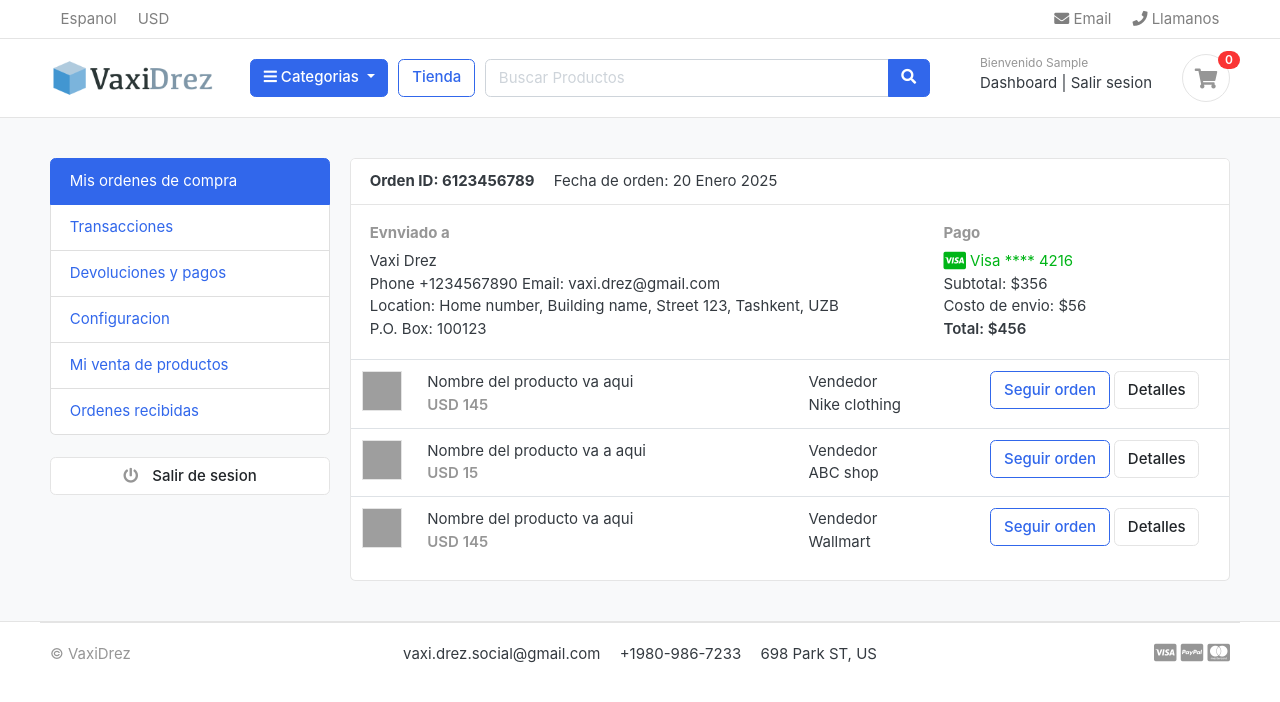
After one commit to jornkbz/ecommerce-django, a Django app: page /accounts/ in a window 1280 px wide. The commit adds this page. Shown: the top 702 px of the page. Run offline with Django 4.2, Linux system fonts and the light colour scheme; the visitor is signed in with stand-in values (Sample User, id 1); data that the repository does not hold is empty; some web fonts are replaced; grey boxes are pictures that could not be loaded.

```diff
--- a/accounts/urls.py
+++ b/accounts/urls.py
@@ -5,7 +5,9 @@ urlpatterns =  [
     path('register/', views.register, name='register'),
     path('login/', views.login, name='login'),
     path('logout/', views.logout, name='logout'),
-    path('activate/<uidb64>/<token>/', views.logout, name='activate'),
+    path('dashboard/', views.dashboard, name='dashboard'),
+    path('', views.dashboard, name='dashboard'),
+    path('activate/<uidb64>/<token>/', views.activate, name='activate'),
 
 
 ]
--- a/accounts/views.py
+++ b/accounts/views.py
@@ -64,7 +64,8 @@ def login(request):
 
         if user is not None:
             auth.login(request,user)
-            return redirect("home")
+            messages.success(request,'Has iniciado sesión exitosamente')
+            return redirect("dashboard")
 
         else:
             messages.error(request, 'Importante: Las credenciales son incorrectas')
@@ -96,3 +97,8 @@ def activate(request, uidb64, token):
     else:
         messages.error(request, 'La activación es invalida')
         return redirect('register')
+
+
+@login_required(login_url='login')
+def dashboard(request):
+    return render(request, 'accounts/dashboard.html')
--- /dev/null
+++ b/templates/accounts/dashboard.html
@@ -0,0 +1,106 @@
+{% extends 'base.html' %}
+
+{% block content %}
+
+
+<!-- ========================= SECTION CONTENT ========================= -->
+<section class="section-conten padding-y bg">
+    {% include 'includes/alerts.html' %}
+    <div class="container">
+        <div class="row">
+        <aside class="col-md-3">
+            <!--   SIDEBAR   -->
+            <ul class="list-group">
+                <a class="list-group-item active" href="#"> Mis ordenes de compra </a>
+                <a class="list-group-item" href="#"> Transacciones </a>
+                <a class="list-group-item" href="#"> Devoluciones y pagos </a>
+                <a class="list-group-item" href="#">Configuracion </a>
+                <a class="list-group-item" href="#"> Mi venta de productos </a>
+                <a class="list-group-item" href="#"> Ordenes recibidas </a>
+            </ul>
+            <br>
+            <a class="btn btn-light btn-block" href="{% url 'logout' %}"> <i class="fa fa-power-off"></i> <span class="text">Salir de sesion</span> </a>
+            <!--   SIDEBAR .//END   -->
+        </aside>
+        <main class="col-md-9">
+            <article class="card">
+            <header class="card-header">
+                <strong class="d-inline-block mr-3">Orden ID: 6123456789</strong>
+                <span>Fecha de orden: 20 Enero 2025</span>
+            </header>
+            <div class="card-body">
+                <div class="row">
+                    <div class="col-md-8">
+                        <h6 class="text-muted">Evnviado a</h6>
+                        <p>Vaxi Drez <br>
+                        Phone +1234567890 Email: vaxi.drez@gmail.com <br>
+                        Location: Home number, Building name, Street 123,  Tashkent, UZB <br>
+                        P.O. Box: 100123
+                         </p>
+                    </div>
+                    <div class="col-md-4">
+                        <h6 class="text-muted">Pago</h6>
+                        <span class="text-success">
+                            <i class="fab fa-lg fa-cc-visa"></i>
+                            Visa  **** 4216
+                        </span>
+                        <p>Subtotal: $356 <br>
+                         Costo de envio:  $56 <br>
+                         <span class="b">Total:  $456 </span>
+                        </p>
+                    </div>
+                </div> <!-- row.// -->
+            </div> <!-- card-body .// -->
+            <div class="table-responsive">
+            <table class="table table-hover">
+                <tr>
+                    <td width="65">
+                        <img src="../images/items/1.jpg" class="img-xs border">
+                    </td>
+                    <td>
+                        <p class="title mb-0">Nombre del producto va aqui </p>
+                        <var class="price text-muted">USD 145</var>
+                    </td>
+                    <td> Vendedor <br> Nike clothing </td>
+                    <td width="250"> <a href="#" class="btn btn-outline-primary">Seguir orden</a> <a href="#" class="btn btn-light"> Detalles </a> </td>
+                </tr>
+                <tr>
+                    <td>
+                        <img src="../images/items/2.jpg" class="img-xs border">
+                    </td>
+                    <td>
+                        <p class="title mb-0">Nombre del producto va a aqui </p>
+                        <var class="price text-muted">USD 15</var>
+                    </td>
+                    <td> Vendedor <br> ABC shop </td>
+                    <td> <a href="#" class="btn btn-outline-primary">Seguir orden</a> <a href="#" class="btn btn-light"> Detalles </a> </td>
+                </tr>
+                <tr>
+                    <td>
+                        <img src="../images/items/3.jpg" class="img-xs border">
+                    </td>
+                    <td>
+                        <p class="title mb-0">Nombre del producto va aqui</p>
+                        <var class="price text-muted">USD 145</var>
+                    </td>
+                    <td> Vendedor <br> Wallmart </td>
+                    <td> <a href="#" class="btn btn-outline-primary">Seguir orden</a> <a href="#" class="btn btn-light"> Detalles </a> </td>
+                </tr>
+            </table>
+            </div> <!-- table-responsive .end// -->
+            </article> <!-- order-group.// -->
+        </main>
+    </div> <!-- row.// -->
+    </div>
+
+
+    </section>
+    <!-- ========================= SECTION CONTENT END// ========================= -->
+
+
+
+
+
+
+
+{% endblock %}
--- a/templates/includes/navbar.html
+++ b/templates/includes/navbar.html
@@ -79,7 +79,7 @@
                         <div class="widget-header">
                             <small class="title text-muted">Bienvenido {{user.first_name}}</small>
                             <div>
-                                <a href="#">Dashboard</a> <span class="dark-transp"> | </span>
+                                <a href="{%  url 'dashboard' %}">Dashboard</a> <span class="dark-transp"> | </span>
                                 <a href="{% url 'logout' %}"> Salir sesion</a>
                             </div>
                         </div>
```
